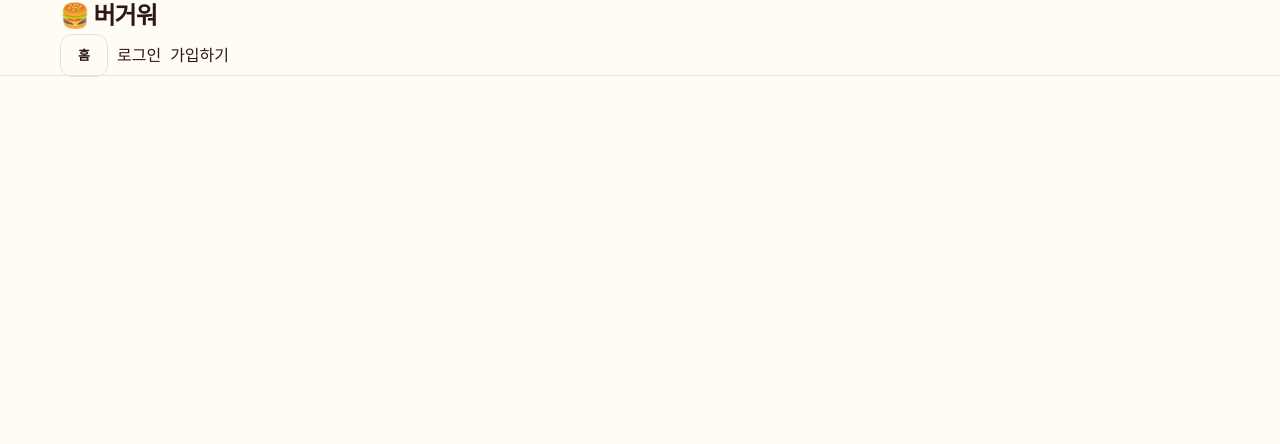
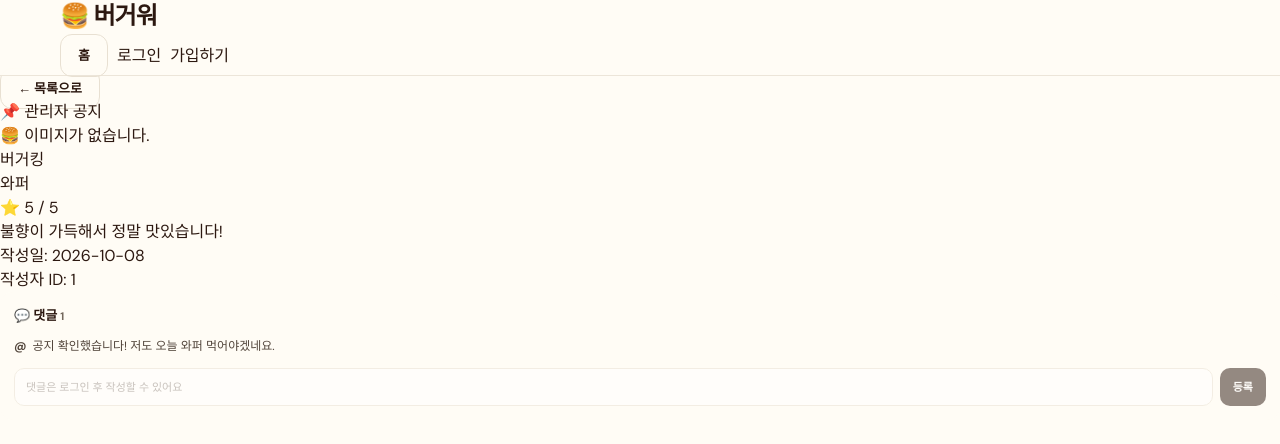
Before and after one commit to ohhyojeong/Burgergram, a React (Vite) app: page /feeds/1 in a window 1280 px wide. Shown: the top 444 px of the page. Built offline with nearby package versions, Linux system fonts and the light colour scheme.

Commit message:
feat: implement feed pages

```diff
--- a/src/components/FeedCard.jsx
+++ b/src/components/FeedCard.jsx
@@ -1,11 +1,65 @@
-import React from 'react'
+import React from 'react';
+import { Link } from 'react-router-dom';
 
-const FeedCard = () => {
+const FeedCard = ({ feed }) => {
   return (
-    <div>
+    <article className="feed-card">
 
-    </div>
-  )
-}
+      {/* 햄버거 이미지 */}
+      <Link to={`/feeds/${feed.id}`}>
+        {feed.image ? (
+          <img
+            src={feed.image}
+            alt={feed.burgerName}
+            className="feed-card-image"
+          />
+        ) : (
+          <div className="feed-card-no-image">
+            🍔 이미지 없음
+          </div>
+        )}
+      </Link>
 
-export default FeedCard
+      {/* 게시글 정보 */}
+      <div className="feed-card-content">
+
+        {/* 관리자 공지 */}
+        {feed.isNotice && (
+          <span className="feed-notice">
+            📌 공지
+          </span>
+        )}
+
+        {/* 브랜드 */}
+        <p className="feed-brand">
+          {feed.brand}
+        </p>
+
+        {/* 햄버거 이름 */}
+        <h3>
+          <Link to={`/feeds/${feed.id}`}>
+            {feed.burgerName}
+          </Link>
+        </h3>
+
+        {/* 별점 */}
+        <p className="feed-rating">
+          ⭐ {feed.rating} / 5
+        </p>
+
+        {/* 리뷰 내용 */}
+        <p className="feed-description">
+          {feed.content}
+        </p>
+
+        {/* 작성일 */}
+        <small className="feed-date">
+          {feed.createdAt}
+        </small>
+
+      </div>
+    </article>
+  );
+};
+
+export default FeedCard;
--- a/src/pages/FeedDetailPage.jsx
+++ b/src/pages/FeedDetailPage.jsx
@@ -1,11 +1,216 @@
-import React from 'react'
+import React, { useState } from 'react';
+import { useParams, useNavigate, Link } from 'react-router-dom';
 
-const FeedDetailPage = () => {
+import { useFeed } from '../context/FeedContext';
+import { useAuth } from '../context/AuthContext';
+
+import FeedForm from '../components/FeedForm';
+import CommentSection from '../components/CommentSection';
+
+function FeedDetailPage() {
+
+  // URL에서 게시글 ID 가져오기
+  const { id } = useParams();
+  const navigate = useNavigate();
+
+  // Context에서 게시글 데이터와 함수 가져오기
+  const { feeds, updateFeed, deleteFeed } = useFeed();
+
+  // 현재 로그인한 사용자 정보
+  const { currentUser } = useAuth();
+
+  // 수정 화면 표시 여부
+  const [isEditing, setIsEditing] = useState(false);
+
+  // URL의 ID와 일치하는 게시글 찾기
+  const feed = feeds.find(
+    (item) => String(item.id) === String(id)
+  );
+
+  // 게시글이 존재하지 않는 경우
+  if (!feed) {
+    return (
+      <div className="container">
+        <h2>게시글을 찾을 수 없습니다.</h2>
+        <Link to="/">홈으로 돌아가기</Link>
+      </div>
+    );
+  }
+
+  // 본인이 작성한 게시글인지 확인
+  const isAuthor = currentUser?.id === feed.userId;
+
+  // 게시글 수정
+  const handleUpdate = (updatedData) => {
+
+    if (!isAuthor) {
+      alert('본인이 작성한 게시글만 수정할 수 있습니다.');
+      return;
+    }
+
+    updateFeed(feed.id, updatedData);
+
+    alert('게시글이 수정되었습니다.');
+
+    setIsEditing(false);
+  };
+
+  // 게시글 삭제
+  const handleDelete = () => {
+
+    if (!isAuthor) {
+      alert('본인이 작성한 게시글만 삭제할 수 있습니다.');
+      return;
+    }
+
+    const isConfirmed = window.confirm(
+      '정말 이 게시글을 삭제하시겠습니까?'
+    );
+
+    if (!isConfirmed) {
+      return;
+    }
+
+    deleteFeed(feed.id);
+
+    alert('게시글이 삭제되었습니다.');
+
+    navigate('/');
+  };
+
   return (
-    <div>
+    <div className="container">
+
+      {/* 홈으로 이동 */}
+      <Link to="/" className="btn btn-outline">
+        ← 목록으로
+      </Link>
+
+      {/* 수정 화면 */}
+      {isEditing ? (
+
+        <FeedForm
+          initialValues={feed}
+          onSubmit={handleUpdate}
+          onCancel={() => setIsEditing(false)}
+        />
+
+      ) : (
+
+        /* 게시글 상세 화면 */
+        <div className="feed-detail">
+
+          {/* 관리자 공지 */}
+          {feed.isNotice && (
+            <div className="feed-notice">
+              📌 관리자 공지
+            </div>
+          )}
+
+          {/* 햄버거 이미지 */}
+          <div className="feed-detail-image">
+
+            {feed.image ? (
+              <img
+                src={feed.image}
+                alt={feed.burgerName}
+                style={{
+                  width: '100%',
+                  maxWidth: '500px',
+                  borderRadius: '12px'
+                }}
+              />
+            ) : (
+              <div className="feed-no-image">
+                🍔 이미지가 없습니다.
+              </div>
+            )}
+
+          </div>
+
+          {/* 게시글 정보 */}
+          <div className="feed-detail-content">
+
+            <p className="feed-brand">
+              {feed.brand}
+            </p>
+
+            <h2>{feed.burgerName}</h2>
+
+            <p className="feed-rating">
+              ⭐ {feed.rating} / 5
+            </p>
+
+            {/* 가격 */}
+            {feed.price != null && (
+              <p>
+                가격: {Number(feed.price).toLocaleString()}원
+              </p>
+            )}
+
+            {/* 패티 종류 */}
+            {feed.pattyType && (
+              <p>
+                패티 종류: {feed.pattyType}
+              </p>
+            )}
+
+            {/* 리뷰 내용 */}
+            <p className="feed-description">
+              {feed.content}
+            </p>
+
+            {/* 작성일 */}
+            <p className="feed-date">
+              작성일: {feed.createdAt}
+            </p>
+
+            {/* 작성자 */}
+            <p>
+              작성자 ID: {feed.userId}
+            </p>
+
+            {/* 본인 게시글인 경우 수정/삭제 버튼 */}
+            {isAuthor && (
+
+              <div
+                className="feed-actions"
+                style={{
+                  display: 'flex',
+                  gap: '10px',
+                  marginTop: '20px'
+                }}
+              >
+
+                <button
+                  className="btn btn-outline"
+                  onClick={() => setIsEditing(true)}
+                >
+                  수정
+                </button>
+
+                <button
+                  className="btn btn-dark"
+                  onClick={handleDelete}
+                >
+                  삭제
+                </button>
+
+              </div>
+
+            )}
+
+          </div>
+
+          {/* 댓글 컴포넌트 */}
+          <CommentSection feedId={feed.id} />
+
+        </div>
+
+      )}
 
     </div>
-  )
+  );
 }
 
-export default FeedDetailPage
+export default FeedDetailPage;
--- a/src/pages/MyFeedPage.jsx
+++ b/src/pages/MyFeedPage.jsx
@@ -1,11 +1,82 @@
-import React from 'react'
+import React from 'react';
+import { Link } from 'react-router-dom';
 
-const MyFeedPage = () => {
+import { useFeed } from '../context/FeedContext';
+import { useAuth } from '../context/AuthContext';
+
+import FeedCard from '../components/FeedCard';
+
+function MyFeedPage() {
+
+  // 전체 게시글 가져오기
+  const { feeds } = useFeed();
+
+  // 현재 로그인한 사용자 가져오기
+  const { currentUser } = useAuth();
+
+  // 로그인하지 않은 경우
+  if (!currentUser) {
+    return (
+      <div className="container">
+        <h2>로그인이 필요합니다.</h2>
+        <p>내 게시글을 확인하려면 먼저 로그인해주세요.</p>
+
+        <Link to="/login" className="btn btn-dark">
+          로그인하러 가기
+        </Link>
+      </div>
+    );
+  }
+
+  // 현재 로그인한 사용자가 작성한 게시글만 필터링
+  const myFeeds = feeds.filter(
+    (feed) => String(feed.userId) === String(currentUser.id)
+  );
+
   return (
-    <div>
+    <div className="container">
+
+      <div className="my-feed-header">
+        <h2>🍔 내 게시글</h2>
+
+        <p>
+          {currentUser.username}님이 작성한 버거 리뷰입니다.
+        </p>
+
+        <p>
+          총 {myFeeds.length}개의 게시글
+        </p>
+      </div>
+
+      {/* 내가 작성한 게시글이 없는 경우 */}
+      {myFeeds.length === 0 ? (
+
+        <div className="empty-feed">
+          <p>아직 작성한 게시글이 없습니다.</p>
+
+          <Link to="/" className="btn btn-dark">
+            버거 리뷰 보러가기
+          </Link>
+        </div>
+
+      ) : (
+
+        /* 내가 작성한 게시글 목록 */
+        <div className="feed-grid">
+
+          {myFeeds.map((feed) => (
+            <FeedCard
+              key={feed.id}
+              feed={feed}
+            />
+          ))}
+
+        </div>
+
+      )}
 
     </div>
-  )
+  );
 }
 
-export default MyFeedPage
+export default MyFeedPage;
```
